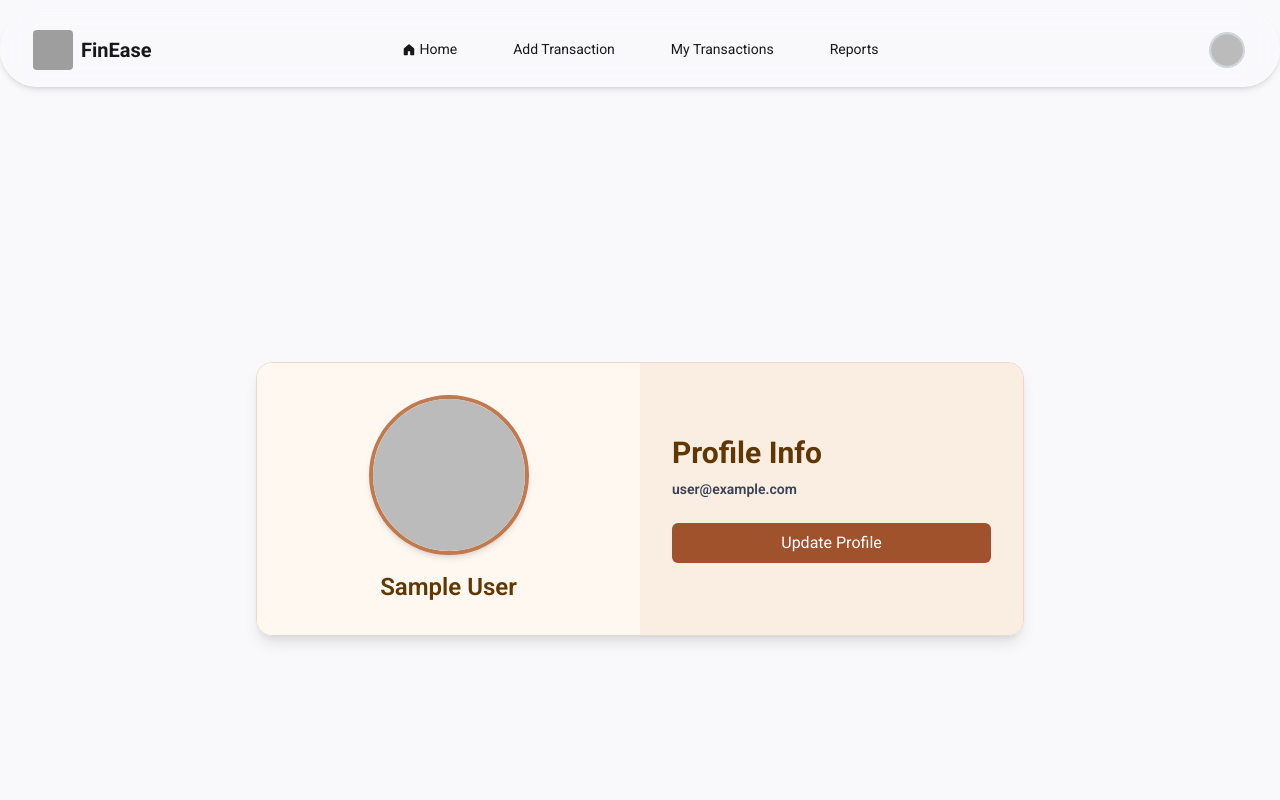
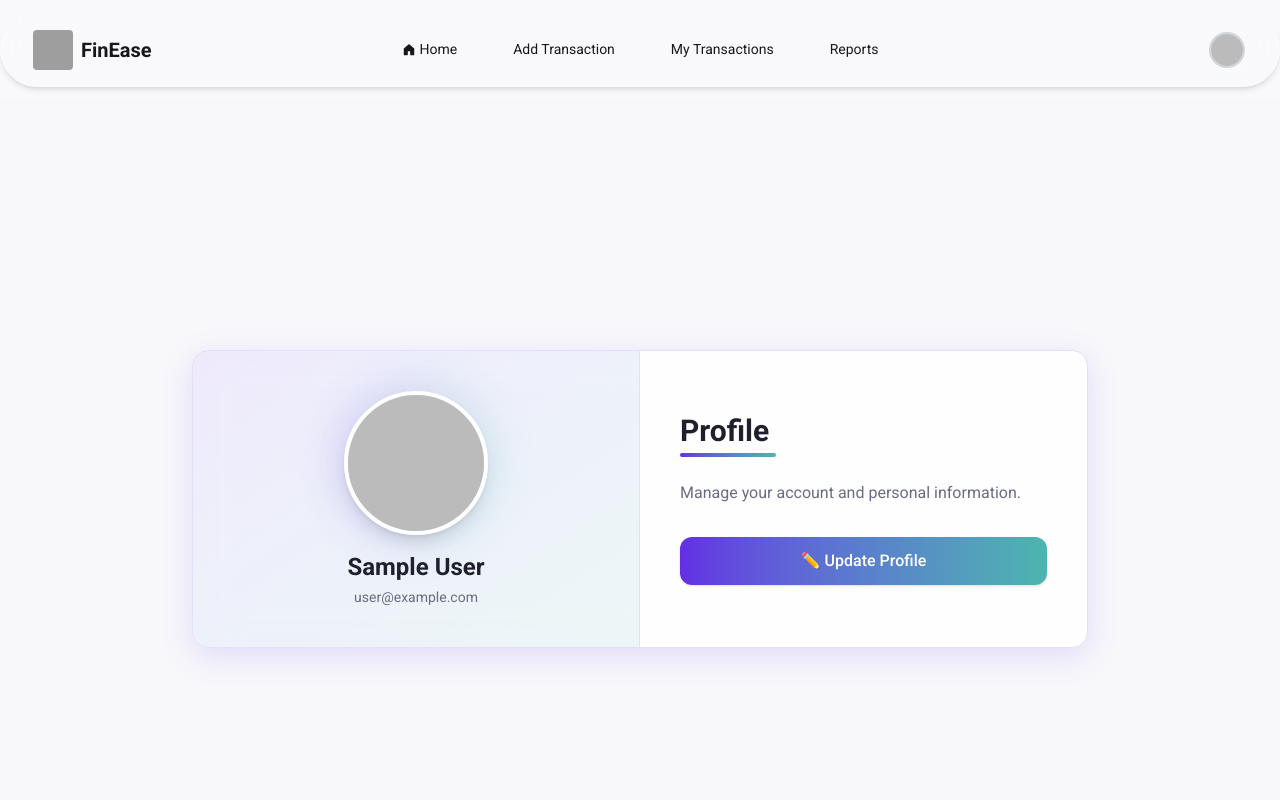
Before and after one commit to mursalin35/FinEase-Client-Side, a React (Vite) app: page /myProfile in a window 1280 px wide. Shown: the top 800 px of the page. Built offline with nearby package versions, Linux system fonts and the light colour scheme; no server answers; sample sign-in values are in the browser's storage; grey boxes are pictures that could not be loaded.

Commit message:
profile update

```diff
--- a/src/pages/Profile/MyProfile.jsx
+++ b/src/pages/Profile/MyProfile.jsx
@@ -1,6 +1,7 @@
 import React, { useContext, useState } from "react";
 import toast, { Toaster } from "react-hot-toast";
 import { AuthContext } from "../../context/AuthContext";
+import { motion } from "framer-motion";
 
 const MyProfile = () => {
   const { user, updateUser } = useContext(AuthContext);
@@ -18,108 +19,138 @@ const MyProfile = () => {
         photoURL: editPhoto,
       });
 
-      // instant UI update
       setCurrentUser({
         ...currentUser,
         displayName: editName,
         photoURL: editPhoto,
       });
+
       toast.success("Profile updated successfully!");
       setShowModal(false);
     } catch (error) {
-      console.error(error);
       toast.error("Failed to update profile!");
     }
   };
 
   return (
-    <div className="min-h-screen flex justify-center items-center px-4 ">
+    <div className="min-h-screen flex justify-center items-center p-4 bg-[#F8F8FB]">
       <title>My Profile</title>
       <Toaster position="top-center" reverseOrder={false} />
-      <div className="flex flex-col md:flex-row w-full max-w-3xl rounded-2xl overflow-hidden shadow-lg border border-[#EAD9C9]">
-        {/* Left Side - Profile Image */}
-        <div className="bg-[#FFF8F1] flex flex-col justify-center items-center md:w-1/2 p-8">
+
+      {/* MAIN CARD */}
+      <motion.div
+        initial={{ opacity: 0, y: 30 }}
+        animate={{ opacity: 1, y: 0 }}
+        transition={{ duration: 0.5 }}
+        className="w-full max-w-4xl bg-white/85 backdrop-blur-xl border border-[#E2E0F5] shadow-[0_8px_32px_rgba(99,46,227,0.15)] rounded-2xl overflow-hidden grid md:grid-cols-2"
+      >
+        {/* LEFT — Profile Display */}
+        <div className="bg-gradient-to-br from-[#632EE3]/10 to-[#4CB5AE]/10 p-10 flex flex-col justify-center items-center border-r border-[#E2E0F5]">
+
+          {/* Profile Image */}
+          <div className="relative">
+            <div className="absolute inset-0 rounded-full bg-gradient-to-r from-[#632EE3] to-[#4CB5AE] blur-xl opacity-30"></div>
             <img
               src={
                 currentUser?.photoURL ||
                 "https://img.icons8.com/?size=100&id=0prbldgxVuTl&format=png&color=000000"
               }
               alt="Profile"
-            className="w-40 h-40 rounded-full border-4 border-[#C17A4E] object-cover shadow-md"
+              className="relative w-36 h-36 rounded-full border-4 border-white shadow-lg object-cover"
             />
-          <h2 className="text-2xl font-semibold text-[#603601] mt-4">
+          </div>
+
+          {/* User Info */}
+          <h2 className="text-2xl font-bold text-[#1F1F2E] mt-4">
             {currentUser?.displayName || "Unnamed User"}
           </h2>
+
+          <p className="text-[#6B6B82] text-sm mt-1">
+            {currentUser?.email || "No email found"}
+          </p>
         </div>
 
-        {/* Right Side - Info & Update */}
-        <div className="bg-[#FAEDE1] md:w-1/2 p-8 flex flex-col justify-center">
-          <h2 className="text-3xl font-bold text-[#603601] mb-2">
-            Profile Info
-          </h2>
-          <p className="text-gray-700 text-sm mb-6 font-semibold">
-            {currentUser?.email || "No email found"}
+        {/* RIGHT — Info + Update */}
+        <div className="p-10 flex flex-col justify-center">
+          <h2 className="text-3xl font-bold text-[#1F1F2E]">Profile</h2>
+          <div className="h-1 w-24 mt-1 mb-6 rounded-full bg-gradient-to-r from-[#632EE3] to-[#4CB5AE]"></div>
+
+          <p className="text-[#6B6B82] mb-8">
+            Manage your account and personal information.
           </p>
 
           <button
             onClick={() => setShowModal(true)}
-            className="w-full bg-[#A0522D] text-white py-2 rounded-md hover:bg-[#8B4513] transition duration-300 cursor-pointer"
+            className="w-full py-3 rounded-xl text-white font-medium shadow-sm
+            bg-gradient-to-r from-[#632EE3] to-[#4CB5AE] hover:opacity-95 transition duration-200"
           >
-            Update Profile
+            ✏️ Update Profile
           </button>
         </div>
-      </div>
+      </motion.div>
 
-      {/* Update Modal */}
+      {/* ================== MODAL =================== */}
       {showModal && (
-        <div className="fixed inset-0 bg-[#d5c9be] bg-opacity-40 flex justify-center items-center z-50">
-          <div className="bg-white rounded-xl p-6 w-96 shadow-xl relative">
-            <h2 className="text-xl font-bold text-[#603601] mb-4 text-center">
+        <div className="fixed inset-0 bg-black/30 backdrop-blur-sm flex justify-center items-center z-50">
+          <motion.div
+            initial={{ scale: 0.85, opacity: 0 }}
+            animate={{ scale: 1, opacity: 1 }}
+            transition={{ duration: 0.3 }}
+            className="bg-white rounded-2xl p-6 w-96 shadow-xl border border-[#E2E0F5] relative"
+          >
+            <h2 className="text-xl font-bold text-[#1F1F2E] mb-4 text-center">
               Update Profile
             </h2>
 
-            <form onSubmit={handleProfileUpdate} className="space-y-3">
+            <form onSubmit={handleProfileUpdate} className="space-y-4">
+              {/* Name */}
               <div>
-                <label className="block text-sm font-medium text-gray-700 mb-1">
+                <label className="block text-sm font-semibold text-[#2E1F47] mb-1">
                   Name
                 </label>
                 <input
                   type="text"
                   value={editName}
                   onChange={(e) => setEditName(e.target.value)}
-                  className="w-full text-black placeholder-gray-600 p-2 border border-[#EAD9C9] rounded-md focus:outline-none focus:ring-2 focus:ring-[#C17A4E]"
+                  className="w-full p-2.5 rounded-lg border border-[#E2E0F5] text-black
+                  focus:ring-2 focus:ring-[#632EE3] outline-none"
                   placeholder="Enter your name"
                 />
               </div>
 
+              {/* Photo URL */}
               <div>
-                <label className="block text-sm font-medium text-gray-700 mb-1">
+                <label className="block text-sm font-semibold text-[#2E1F47] mb-1">
                   Photo URL
                 </label>
                 <input
                   type="text"
                   value={editPhoto}
                   onChange={(e) => setEditPhoto(e.target.value)}
-                  className="w-full text-black placeholder-gray-600 p-2 border border-[#EAD9C9] rounded-md focus:outline-none focus:ring-2 focus:ring-[#C17A4E]"
+                  className="w-full p-2.5 rounded-lg border border-[#E2E0F5] text-black
+                  focus:ring-2 focus:ring-[#4CB5AE] outline-none"
                   placeholder="Enter photo URL"
                 />
               </div>
 
+              {/* Save Button */}
               <button
                 type="submit"
-                className="w-full bg-[#A0522D] text-white py-2 rounded-md hover:bg-[#8B4513] transition duration-300 cursor-pointer"
+                className="w-full py-2.5 rounded-lg text-white font-medium bg-gradient-to-r
+                from-[#632EE3] to-[#4CB5AE] hover:opacity-95 transition"
               >
               Save Changes
               </button>
             </form>
 
+            {/* Close */}
             <button
               onClick={() => setShowModal(false)}
-              className="absolute top-2 right-3 text-gray-500 hover:text-red-500"
+              className="absolute top-3 right-4 text-gray-600 hover:text-red-500 text-xl"
             >
               ✕
             </button>
-          </div>
+          </motion.div>
         </div>
       )}
     </div>
--- a/src/pages/Transactions/UpdateTransaction.jsx
+++ b/src/pages/Transactions/UpdateTransaction.jsx
@@ -33,11 +33,11 @@ const UpdateTransaction = ({ transaction, onClose, onUpdated }) => {
   };
 
   return (
-    <div className="fixed inset-0 bg-base-200 bg-opacity-50 flex justify-center items-center z-50">
+    <div className="fixed inset-0 bg-black/30 backdrop-blur-sm bg-opacity-50 flex justify-center items-center z-50">
       <div className="bg-white p-6 rounded shadow-lg w-full max-w-md relative">
         <button
           onClick={onClose}
-          className="absolute top-2 right-2 text-gray-500 hover:text-gray-700"
+          className="absolute cursor-pointer hover:text-red-600 top-2 right-2 text-gray-500"
         >
           &times;
         </button>
```
Lines whose indentation alone changed are shown as unchanged.
